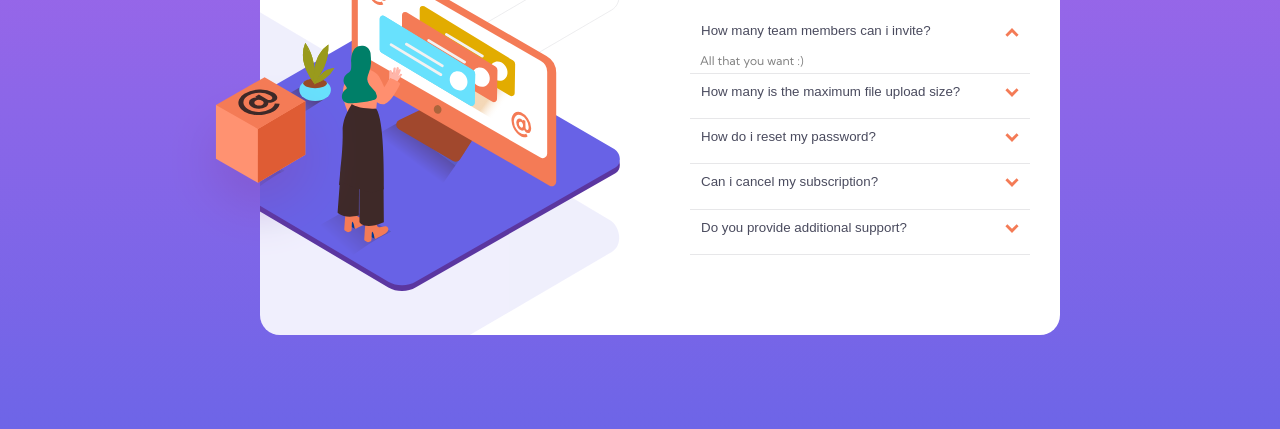
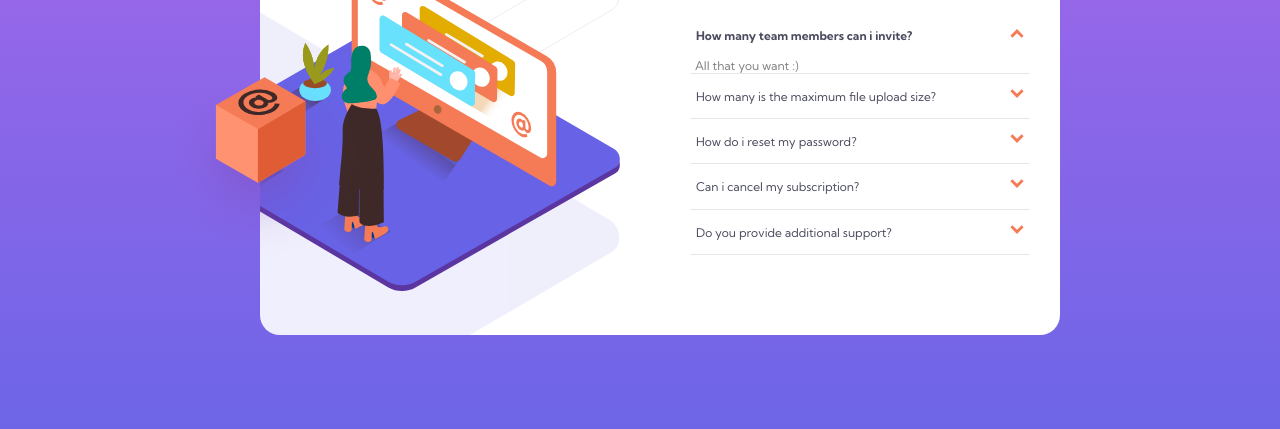
Before and after one commit to Leracius/FAQS-v2, a plain HTML site: page index.html in a window 1280 px wide. Both pictures are taken after a click on the button "How many team members can i invite?". Shown: the part 275-704 px from the top of the page. Drawn offline with Linux system fonts and the light colour scheme.

Commit message:
font weight js

```diff
--- a/app.js
+++ b/app.js
@@ -1,10 +1,12 @@
 let botones = document.querySelectorAll(".btn-expandible");
 let textoExpandido = document.querySelectorAll(".p-visible");
 let imagen = document.querySelectorAll(".line");
+let letras = document.querySelectorAll(".titulitos")
 
 botones.forEach((elemento, clave)=>{
     elemento.addEventListener("click", () => {
         textoExpandido[clave].classList.toggle("abrir_cerrar")
         imagen[clave].classList.toggle("rotate")
+        letras[clave].classList.toggle("change")
     })
 });
--- a/index.html
+++ b/index.html
@@ -29,23 +29,23 @@
                 <div class="button-section">
                     <div class="titulo"><h1>FAQ</h1></div>
                     <div class="grow-card">
-                        <button class="btn-expandible">How many team members can i invite?<img class="line" src="./asets/icon-arrow-down.svg" alt="botonsito"></button>
+                        <button class="btn-expandible"><h2 class="titulitos">How many team members can i invite?</h2><img class="line" src="./asets/icon-arrow-down.svg" alt="botonsito"></button>
                         <p class="p-visible">All that you want :)</p>
                     </div>
                     <div class="grow-card">
-                        <button class="btn-expandible">How many is the maximum file upload size?<img class="line" src="./asets/icon-arrow-down.svg" alt="botonsito"></button>
+                        <button class="btn-expandible"><h2  class="titulitos">How many is the maximum file upload size?</h2><img class="line" src="./asets/icon-arrow-down.svg" alt="botonsito"></button>
                         <p class="p-visible">No more than 2gb</p>
                     </div>
                     <div class="grow-card">
-                        <button  class="btn-expandible">How do i reset my password?<img class="line" src="./asets/icon-arrow-down.svg" alt="botonsito" ></button>
+                        <button  class="btn-expandible"><h2 class="titulitos">How do i reset my password?</h2><img class="line" src="./asets/icon-arrow-down.svg" alt="botonsito" ></button>
                         <p class="p-visible">Like any account you have</p>
                     </div>
                     <div class="grow-card">
-                        <button  class="btn-expandible">Can i cancel my subscription?<img class="line" src="./asets/icon-arrow-down.svg" alt="botonsito"></button>
+                        <button  class="btn-expandible"><h2  class="titulitos">Can i cancel my subscription?</h2><img class="line" src="./asets/icon-arrow-down.svg" alt="botonsito"></button>
                         <p class="p-visible">Yes, whenever you want!</p>
                     </div>
                     <div class="grow-card">
-                        <button  class="btn-expandible">Do you provide additional support?<img class="line" src="./asets/icon-arrow-down.svg" alt="botonsito"></button>
+                        <button  class="btn-expandible"><h2 class="titulitos">Do you provide additional support?</h2><img class="line" src="./asets/icon-arrow-down.svg" alt="botonsito"></button>
                         <p class="p-visible">We have a special section in our website.</p>
                     </div>
                 </div>
--- a/styles.css
+++ b/styles.css
@@ -1,3 +1,6 @@
+*{
+    font-family: 'Kumbh Sans', sans-serif;
+}
 body {
     margin: 0;
     box-sizing: border-box;
@@ -91,18 +94,18 @@ body {
     display: flex;
     justify-content: space-between;
     text-align: left;
+    align-content: center;
     width: 100%;
     border-style: none;
     background: white;
     margin-bottom: 1em;
-    color: var(--Very-dark-grayish-blue);
     outline: none;
 }
 
 button img{
     width: 14px;
     height: 10px;
-    margin-top: 4px;
+    margin-top: 10px;
     position: relative;
     transform: rotateZ(0deg);
     transition: transform .2s ease-out;
@@ -116,12 +119,26 @@ h1 {
     margin-bottom: .5em;
     color: var(--Very-dark-desaturated-blue);
 }
-p {
-    padding: 0;
+h2 {
     position: relative;
-    margin: 0 0 0 5px;
+    color: var(--Very-dark-grayish-blue);
+    transition: font-weight .2s ease-out;
+}
+
+.change{
+    font-weight: 700;
+    transition: font-weight .2s ease-in;
+}
+
+h2, p{
     font-size: 12px;
     font-weight: 400;
+    margin: 0;
+    padding: 10px 0 0 0;
+}
+
+p {
+    padding: 0 0 0 5px;
     position: relative;
     overflow: hidden;
     max-height: 0;
@@ -130,12 +147,11 @@ p {
 }
 
 .abrir_cerrar {
-    max-height: 20px;
+    max-height: 15px;
     transition: max-height .1s ease-in;
 }
 .grow-card{
     position: relative;
-    padding: 5px;
     border-bottom: 1px solid var(--Light-grayish-blue);
     margin: 0;
 }
@@ -146,10 +162,6 @@ p {
     margin-bottom: 10px;
     color: var(--Very-dark-grayish-blue);
     font-weight: 700;
-}
-.p-hidden {
-    color: grey;
-    padding-left: 7px;
 }
 @media only screen and (max-width: 720px){
     body {
```
